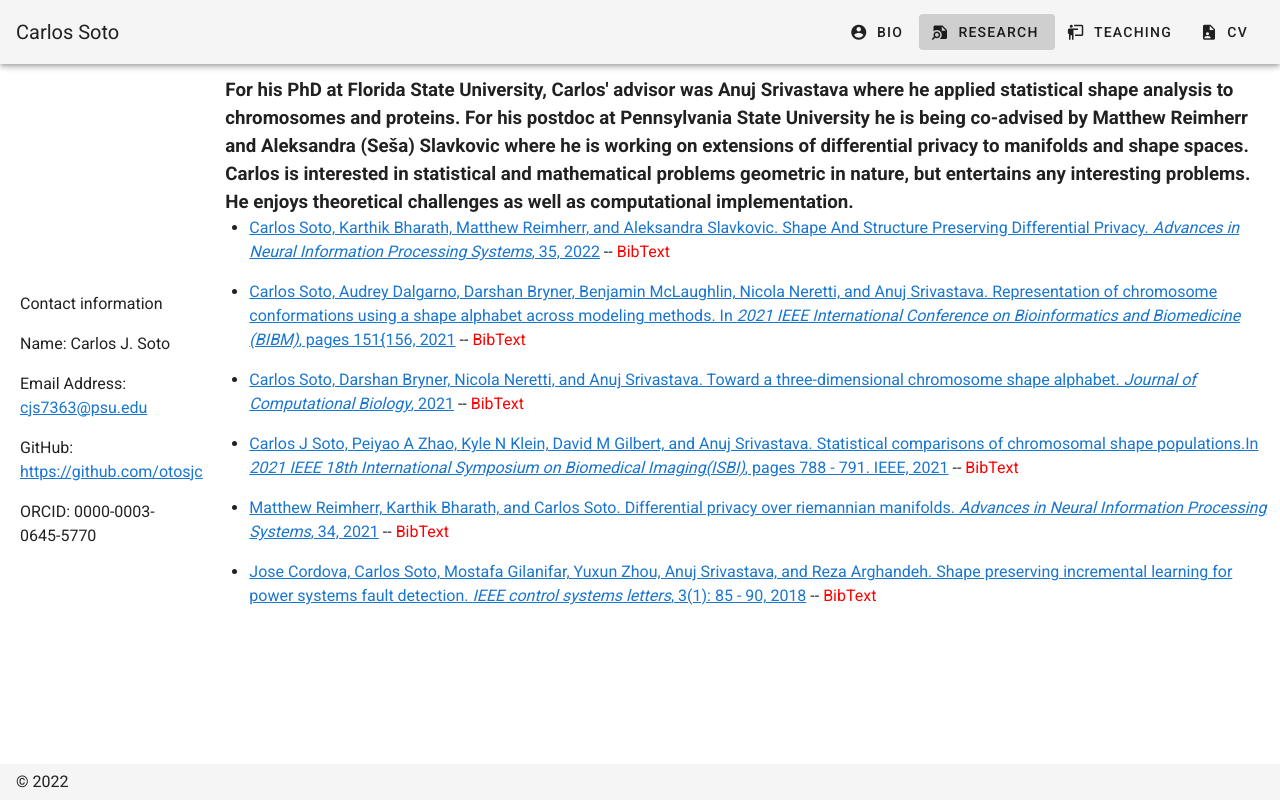
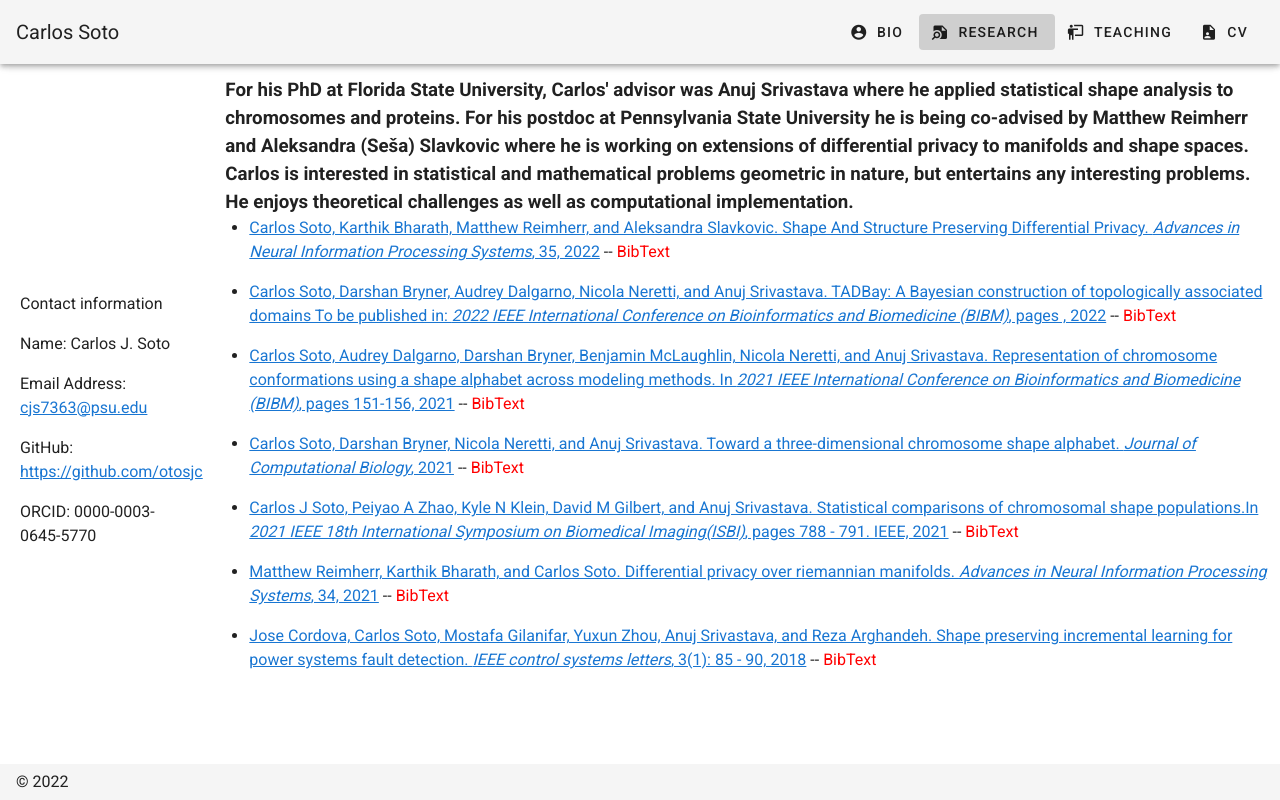
Before and after one commit to Alex-Bailon/carlos-soto-portfolio, a Nuxt app: page /research in a window 1280 px wide. Built offline with nearby package versions, Linux system fonts and the light colour scheme.

Commit message:
Update research.js

```diff
--- a/static/research.js
+++ b/static/research.js
@@ -19,10 +19,18 @@ export default {
       link: 'https://arxiv.org/abs/2209.12667',
     },
 	{
+      title: `Carlos Soto, Darshan Bryner, Audrey Dalgarno, Nicola Neretti, and Anuj
+			Srivastava. TADBay: A Bayesian construction of topologically associated domains
+			To be published in: <em>2022 IEEE International Conference on Bioinformatics and Biomedicine (BIBM)</em>,
+			pages , 2022`,
+      bibText: `TBD`,
+      link: 'https://ieeexplore.ieee.org/',
+    },
+	{
       title: `Carlos Soto, Audrey Dalgarno, Darshan Bryner, Benjamin McLaughlin, Nicola Neretti, and Anuj
 			Srivastava. Representation of chromosome conformations using a shape alphabet across modeling
 			methods. In <em>2021 IEEE International Conference on Bioinformatics and Biomedicine (BIBM)</em>,
-			pages 151{156, 2021`,
+			pages 151-156, 2021`,
       bibText: `@INPROCEEDINGS{9669716,
 			author={Soto, Carlos and Dalgarno, Audrey and Bryner, Darshan and McLaughlin, Benjamin and Neretti, Nicola and Srivastava, Anuj},
 			booktitle={2021 IEEE International Conference on Bioinformatics and Biomedicine (BIBM)},
```
